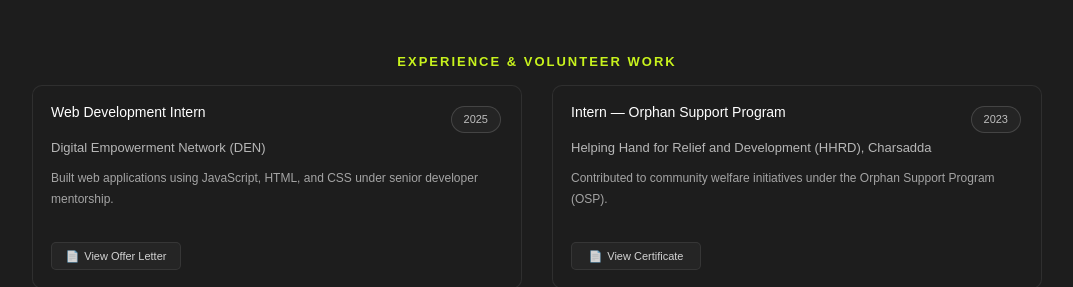
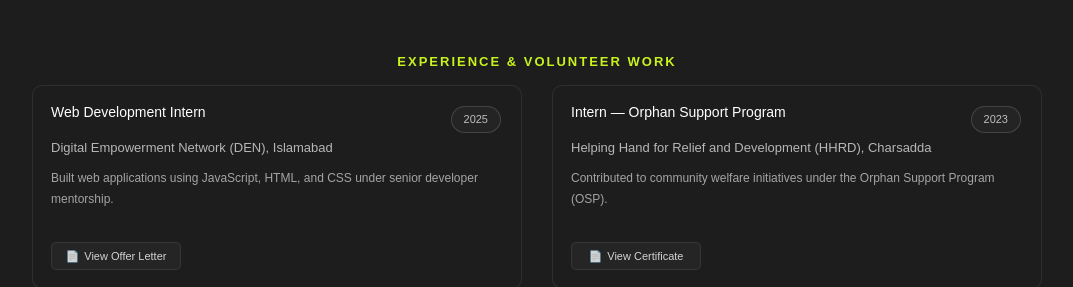
Before and after one commit to MuhammadAamirAlam/academic-portfolio, a React (Create React App) app: page / in a window 1280 px wide. Shown: the part 1500-1787 px from the top of the page, without its empty margins (103-1176 px from the left). Built offline with nearby package versions, Linux system fonts and the light colour scheme; the HTML template or start-up script is replaced by a standard one.

Commit message:
Updated project

```diff
--- a/src/components/dark/home/Education.jsx
+++ b/src/components/dark/home/Education.jsx
@@ -347,7 +347,7 @@
           {[
             {
               role: "Web Development Intern",
-              organization: "Digital Empowerment Network (DEN)",
+              organization: "Digital Empowerment Network (DEN), Islamabad",
               year: "2025",
               description: "Built web applications using JavaScript, HTML, and CSS under senior developer mentorship.",
               certificate: internshipLetter,
```
